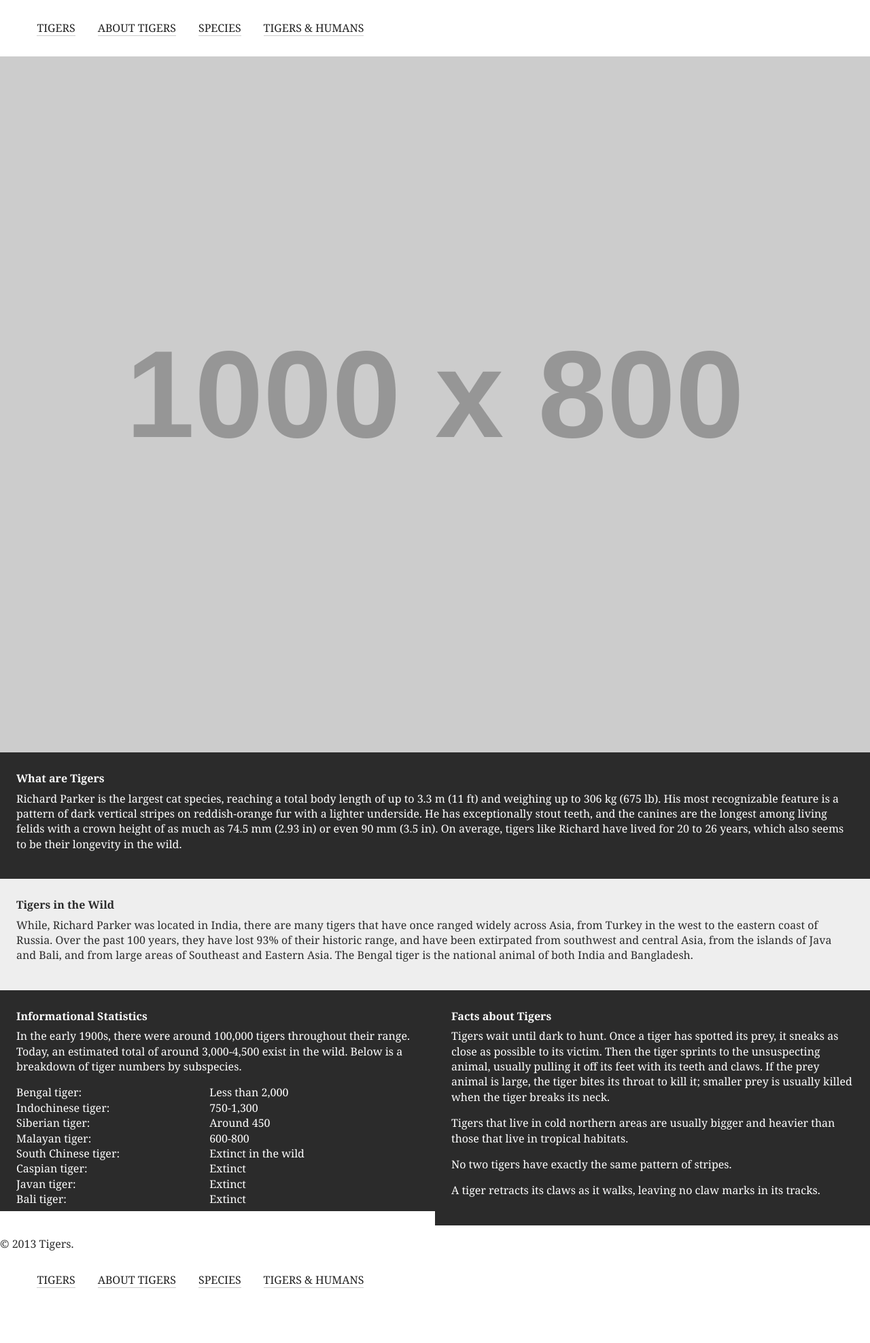
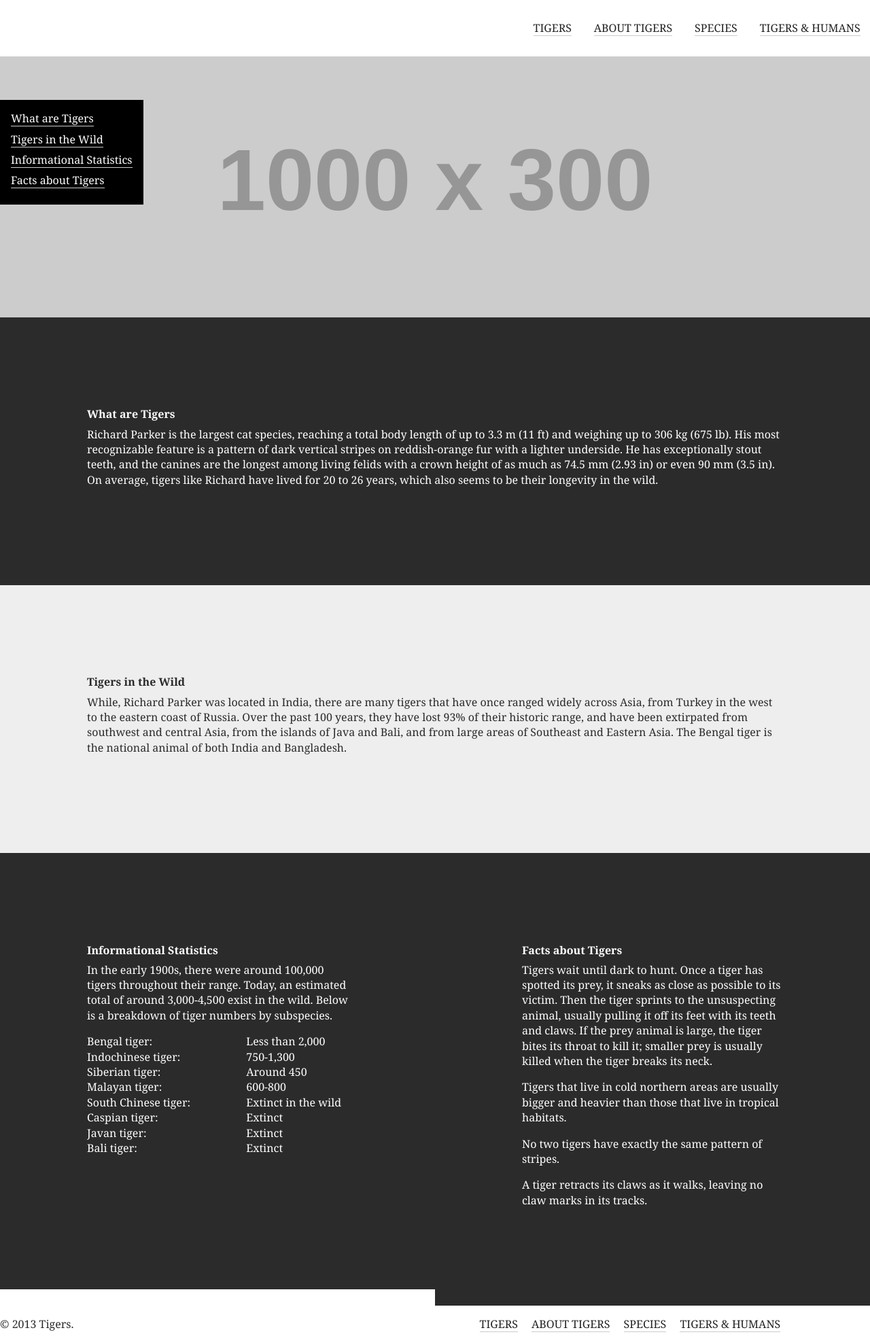
Before and after one commit to emdsgn/large-data-website, a Jekyll site: the page built from index.html, in a window 1280 px wide. Shown: the whole page at 68% size. Built offline with Jekyll 4.4.1, drawn with Linux system fonts in a browser that asks for light colours; Markdown is read by kramdown in place of the engine named in the settings; before the commit the page ends 1924 px from its top, so only the background shows below that.

Commit message:
Added more media queries

```diff
--- a/css/general.css
+++ b/css/general.css
@@ -135,7 +135,7 @@ dt {
 
 /* 600 PX*/
 
-@media only screen and (min-width: 37.5em) {
+@media only screen and (min-width: 38em) {
   .nav li {
     display: inline-block;
     color: #FFF;
@@ -165,6 +165,7 @@ dt {
   dl {
     overflow: hidden;
     margin-bottom: -3%;
+    padding-bottom: 4.9em;
   }
 
   dt {
@@ -173,13 +174,177 @@ dt {
   }
 
   dd {
-    width: 52%;
+    width: 32%;
     float: right;
+  }
+
+  .unit-s-1 {
+    display: none;
+  }
+
+  .grid {
+    overflow: hidden;
   }
 
 }
 
 /* END 600*/
+
+/* 700 PX*/
+@media only screen and (min-width: 43.75em) {
+  .nav-wrapper {
+    float: right;
+  }
+
+  .nav-secondary {
+    float: right;
+    width: 80%;
+  }
+
+  .nav-secondary li {
+    padding: 0;
+    padding-right: 1em;
+    margin: 0;
+  }
+
+  .banner {
+    overflow: hidden;
+  }
+
+  dl {
+    padding-bottom: 3.6em;
+  }
+
+  .copyright {
+    float: left;
+    width: 20%;
+  }
+}
+/*END 700*/
+
+/* 850 px*/
+@media only screen and (min-width: 53.125em) {
+  .img-s-1 {
+    display: none;
+  }
+
+  .img-l-1 {
+    display: block;
+  }
+
+  dl {
+    padding-bottom: 5.1em;
+  }
+
+  .nav-secondary {
+    width: 60%;
+  }
+}
+/* END 850*/
+
+/* 930 PX*/
+@media only screen and (min-width: 58.12em) {
+  dl {
+    padding-bottom: 2.4em;
+  }
+
+  dd {
+    width: 50%;
+  }
+
+  .nav-secondary {
+    width: 55%;
+  }
+}
+/* END 930*/
+
+/* 1050 PX*/
+@media only screen and (min-width: 65.62em) {
+  .sidebar {
+    display: block;
+    background-color: #000;
+    position: fixed;
+    width: 16.5%;
+    padding: 1em;
+    margin-top: 5%;
+  }
+
+  .sidebarnav li {
+    list-style-type: none;
+    padding-bottom: 0.5em;
+  }
+
+  .sidebarnav a {
+    text-decoration: none;
+    color: #FFF;
+  }
+
+  .sidebarnav a:hover,
+  .sidebarnav a:focus,
+  .sidebarnav a:active {
+    color: red;
+  }
+
+  #wt {
+    padding: 5em;
+  }
+
+  #titw {
+    padding: 5em;
+  }
+
+  #is,
+  #fat {
+    padding: 5em;
+  }
+
+  dl {
+    padding-bottom: 5.1em;
+  }
+
+  dd {
+    width: 45%;
+  }
+
+  .nav-secondary {
+    width: 48%;
+  }
+}
+/* END 1050*/
+
+/* 1150 PX*/
+@media only screen and (min-width: 71.87em) {
+  #wt {
+    padding: 8em;
+  }
+
+  #titw {
+    padding: 8em;
+  }
+
+  #is,
+  #fat {
+    padding: 8em;
+  }
+
+  dl {
+    padding-bottom: 5em;
+  }
+
+  dt {
+    width: 48%;
+  }
+
+  dd {
+    width: 39%;
+  }
+
+  .nav-secondary {
+    width: 48%;
+  }
+}
+
+/* END 1150 */
 
 /* FULL SCREEN IMAC */
 @media only screen and (min-width: 120em) {
--- a/index.html
+++ b/index.html
@@ -13,7 +13,7 @@ title: Richard Parker - A tiger.
 </div>
 
 <div class="grid">
-  <div class="unit unit-s-1 unit-m-1-2 unit-l-1">
+  <div class="unit unit-s-1 unit-m-1 unit-l-1">
     <img src="http://placehold.it/1000x300" class="flex-img img-l-1" alt="">
     <img src="http://placehold.it/1000x800" class="flex-img img-s-1" alt="">
     <div class="unit-spacer" id="wt">
@@ -24,7 +24,7 @@ title: Richard Parker - A tiger.
 </div>
 
 <div class="grid">
-  <div class="unit unit-s-1 unit-m-1-2 unit-l-1">
+  <div class="unit unit-s-1 unit-m-1 unit-l-1">
     <div class="unit-spacer" id="titw">
       <h2>Tigers in the Wild</h2>
       <p>While, Richard Parker was located in India, there are many tigers that have once ranged widely across Asia, from Turkey in the west to the eastern coast of Russia. Over the past 100 years, they have lost 93% of their historic range, and have been extirpated from southwest and central Asia, from the islands of Java and Bali, and from large areas of Southeast and Eastern Asia. The Bengal tiger is the national animal of both India and Bangladesh.</p>
```
